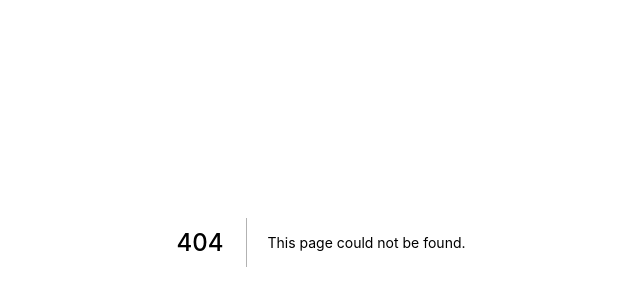
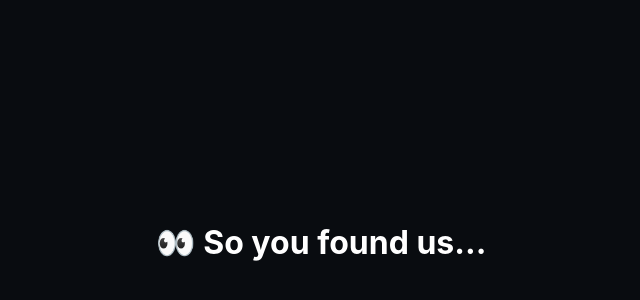
Before and after one commit to leveldownd/EzTools, a Next.js app: page /beta in a window 1280 px wide. Before the commit this address had no page. Shown: the part 158-458 px from the top of the page, without its empty margins (319-959 px from the left). Built offline with nearby package versions, Linux system fonts and the light colour scheme.

Commit message:
feat: beta page boiler

```diff
--- /dev/null
+++ b/pages/beta/index.tsx
@@ -0,0 +1,9 @@
+import styles from "../../styles/Beta.module.css";
+
+export default function Home() {
+  return (
+    <main className={styles.main}>
+      <h1>👀 So you found us...</h1>
+    </main>
+  );
+}
--- /dev/null
+++ b/styles/Beta.module.css
@@ -0,0 +1,8 @@
+.main {
+  min-height: 100vh;
+  padding: 0 0.5rem;
+  display: flex;
+  flex-direction: column;
+  justify-content: center;
+  align-items: center;
+}
--- a/styles/globals.css
+++ b/styles/globals.css
@@ -1,6 +1,6 @@
 html,
 body {
-  background-color: #2b3137;
+  background-color: #090c10;
   color: white;
   padding: 0;
   margin: 0;
```
